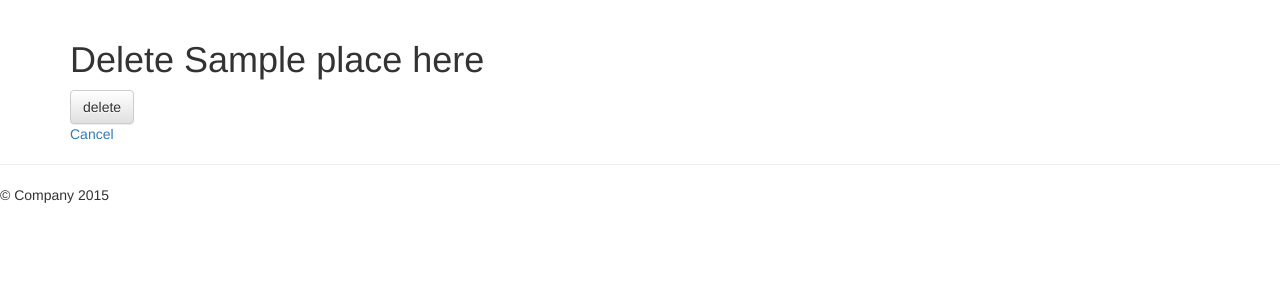
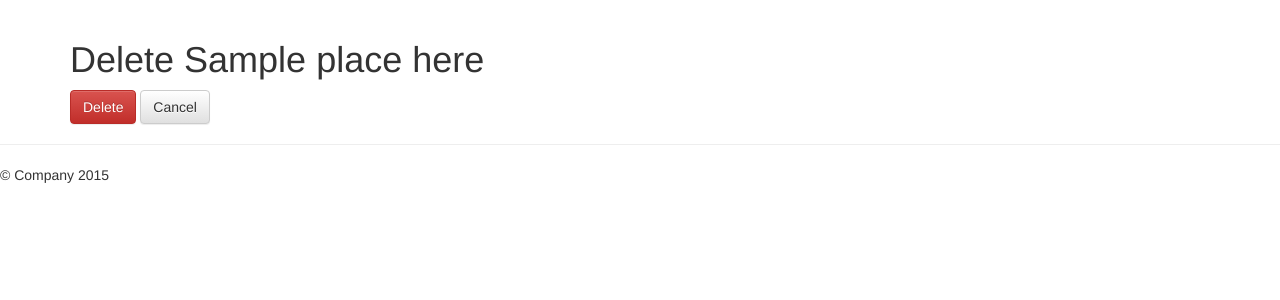
Before and after one commit to jreiher2003/menu-practice, a Flask app: page /place/1/delete/ in a window 1280 px wide. Shown: the part 52-352 px from the top of the page. Run offline with Flask 2, Linux system fonts and the light colour scheme; tables that the repository leaves empty hold one stand-in row (values such as "Sample post"); some libraries are stand-ins or nearby versions.

Commit message:
add form styles and other bootstrap styles available to form templates

```diff
--- a/menu/templates/deletePlace.html
+++ b/menu/templates/deletePlace.html
@@ -4,14 +4,16 @@
 {% block content %}
 
 <div class="container">
-	<h1> Delete {{ delplace.name }} here</h1>
+	<h1 class="h1"> Delete {{ delplace.name }} here</h1>
 
-		<form method="POST" action="{{ url_for('deletePlace', place_id=place_id) }}">
+		<form class="form-inline" method="POST" action="{{ url_for('deletePlace', place_id=place_id) }}">
 
-		<input class="btn btn-default" type='submit' value="delete">
+			<div class="form-group">
+				<input class="btn btn-danger" type='submit' value="Delete">
+			</div>
 
+			<a class="btn btn-default" href="{{url_for('menu', place_id=place_id)}}">Cancel</a>
 		</form>
-		<a href="{{url_for('menu', place_id=place_id)}}">Cancel</a>
 </div>
 
 {% endblock %}
--- a/menu/templates/editPlace.html
+++ b/menu/templates/editPlace.html
@@ -7,17 +7,17 @@
 
 	<h1> Edit {{ place.name }} here</h1>
 
-	<form method="POST" action="{{ url_for('editPlace', place_id=place_id) }}">
+	<form class="form-inline" method="POST" action="{{ url_for('editPlace', place_id=place_id) }}">
 
 		<div class="input-group">
 			<span class="input-group-addon" id="basic-addon1"></span>
 			<input name="name" type="text" placeholder="{{place.name}}" class="form-control" placeholder="New Menu Item" aria-describedby="basic-addon1">
 		</div>
 
-		<button class="btn btn-default" type='submit' value="edit">Edit</button>
+		<button class="btn btn-info" type='submit' value="edit">Edit</button>
 
+	<a class="btn btn-default" href="{{url_for('place') }}">Cancel</a>
 	</form>
-	<a class="btn btn-default" href="{{url_for('place') }}">cancel</a>
 
 </div>
 {% endblock %}
--- a/menu/templates/newMenuItem.html
+++ b/menu/templates/newMenuItem.html
@@ -4,7 +4,7 @@
 {% block content %}
 
 <div class="container">
-	<h1>Create New Menu Item</h2>
+	<h1 class="h1">Create New Menu Item</h2>
 
 		<form method='post' action="{{ url_for('newMenuItem', place_id=place_id ) }}">
 			<div class="input-group">
@@ -20,8 +20,8 @@
 			<br><br>
 			<button type="submit" class="btn btn-default">Create</button>
 
+			<a href="{{url_for('menu', place_id=place_id)}}">Cancel</a>
 		</form>
-		<a href="{{url_for('menu', place_id=place_id)}}">Cancel</a>
 
 	</div>
 
```
Also changed, not shown: menu/templates/menu.html (+4 -3 lines), menu/templates/newplace.html (+7 -7 lines).
